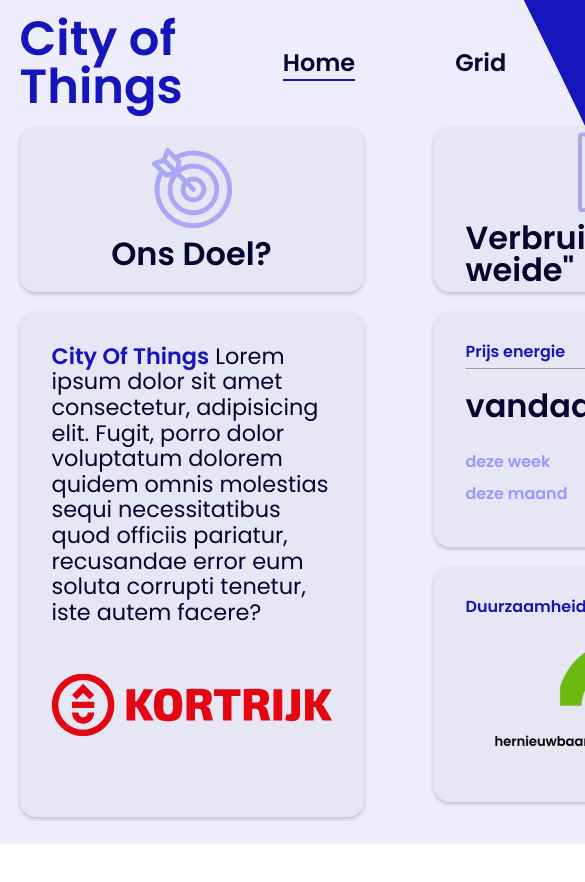
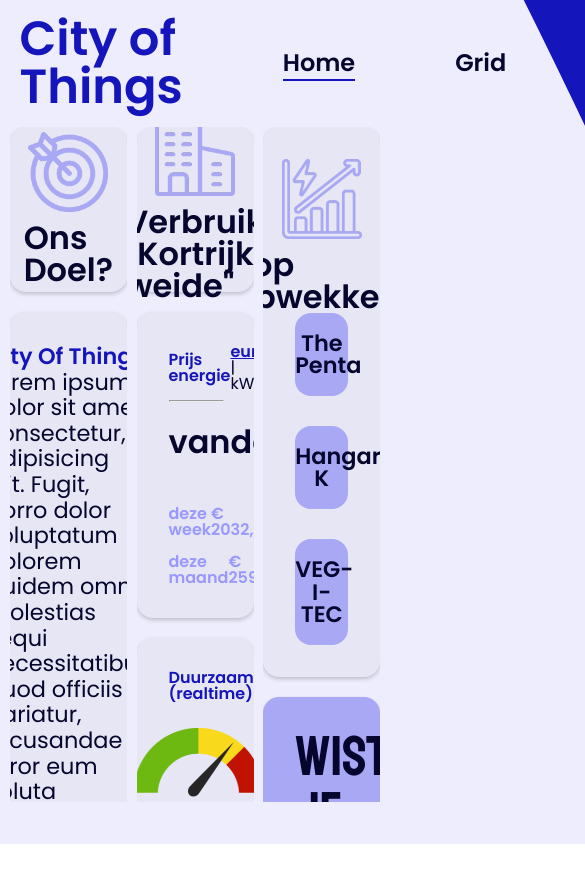
Before and after one commit to Michielez/city-of-things-client, a Vue app: page / in a window 390 px wide. Shown: the top 882 px of the page, 585 px wide, since content can reach past the window. After the commit the page ends 844 px from the top, so only its background shows below. Built offline with nearby package versions, Linux system fonts and the light colour scheme.

Commit message:
change dashboard layout to space evenly and resize with screen (no mobile layout), only basic elements no content

```diff
--- a/src/App.vue
+++ b/src/App.vue
@@ -17,7 +17,11 @@
 
 <style scoped>
 main {
-  width: 90%;
+  display: flex;
+  justify-content: space-evenly;
+  flex-direction: column;
+
+  width: 100%;
   margin-left: auto;
   margin-right: auto;
 }
--- a/src/components/Dashboard.vue
+++ b/src/components/Dashboard.vue
@@ -37,13 +37,17 @@
 <style lang="scss" scoped>
 #dashboard {
     display: flex;
-    gap: 70px;
     height: 80vh;
+
+    justify-content: space-evenly;
 }
 #left, #middle, #right {
-    flex: 1;
+    width: 30%;
+    height: 100%;
     display: flex;
     flex-direction: column;
-    gap: 20px;
+    gap: 3%;
+
+    overflow: hidden;
 }
 </style>
```
